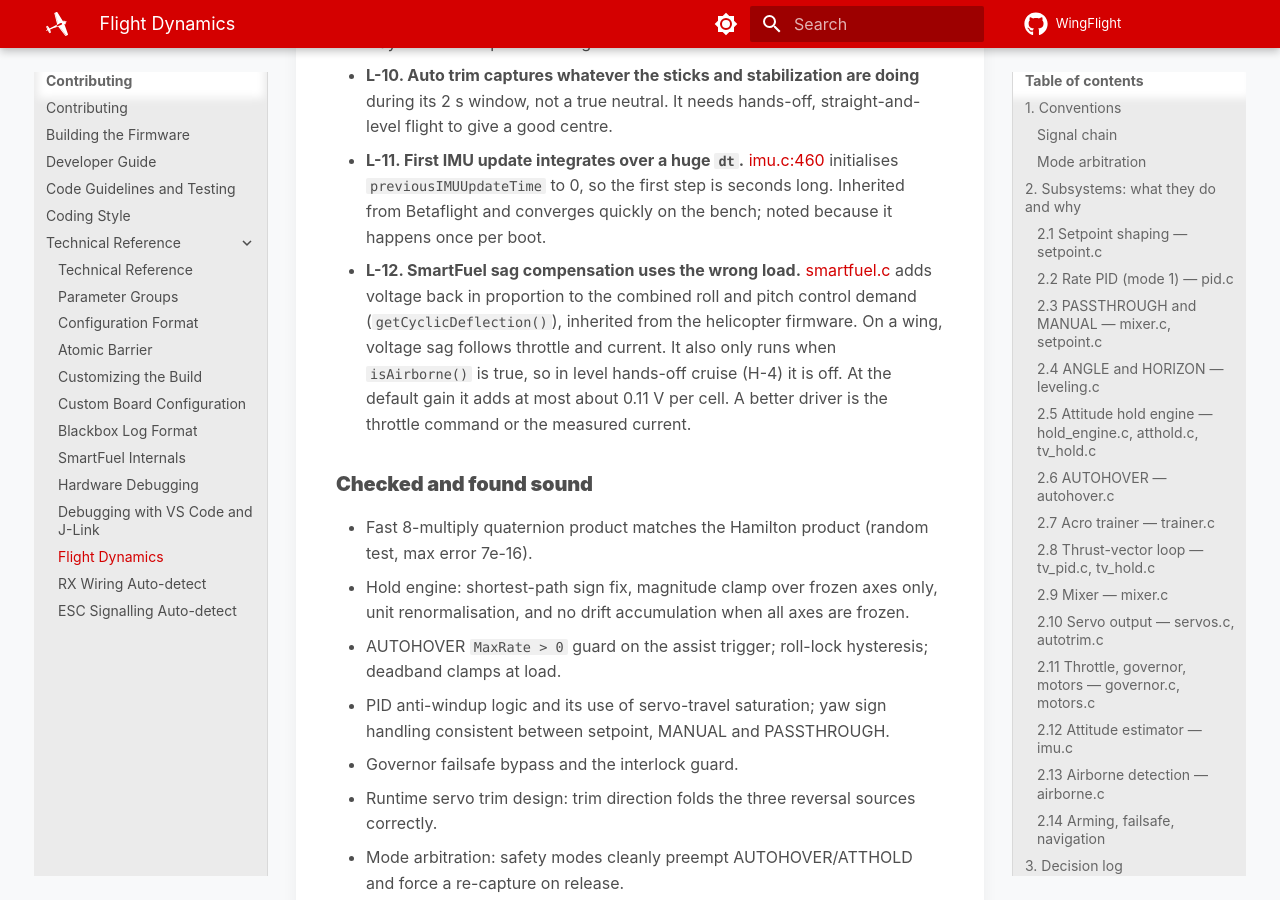
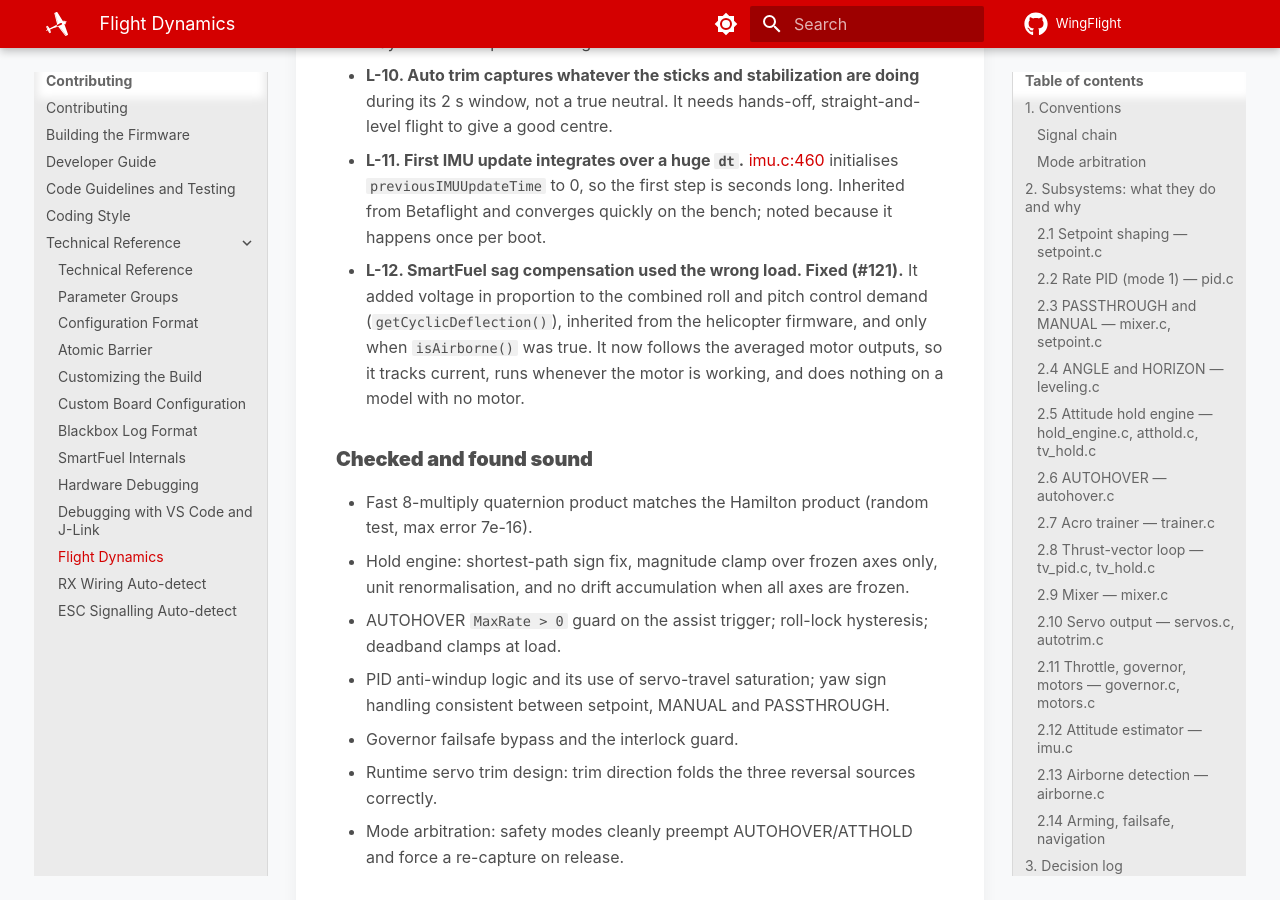
Before and after one commit to WingFlight/wingflight-docs, an MkDocs documentation site: the page built from docs/contributing/tech/flight-dynamics.md, in a window 1280 px wide and 900 px high, scrolled down 17086 px. Built offline with MkDocs 1.6.1 and Material for MkDocs 9.7.7, drawn with Linux system fonts in a browser that asks for light colours; some of the changed text lies outside the part shown.

Commit message:
Update SmartFuel sag docs for the throttle-driven compensation
Sag compensation now follows the motor outputs (wingflight-firmware#121):
rewrite the smartfuel_sag_gain description, drop the known-limitation
section, mark finding L-12 fixed, and fix three links that still pointed
at the removed firmware docs/FlightDynamics.md.

Co-Authored-By: Claude Sonnet 5 <noreply@anthropic.com>

```diff
--- a/docs/contributing/tech/flight-dynamics.md
+++ b/docs/contributing/tech/flight-dynamics.md
@@ -196,7 +196,7 @@ Mahony quaternion filter (gyro integration corrected by accelerometer, plus magn
 
 ### 2.13 Airborne detection — [airborne.c](https://github.com/WingFlight/wingflight-firmware/blob/master/src/main/flight/airborne.c)
 
-State machine: LANDED → AIRBORNE when armed and any of {peak stick > 2.5% (`rc_threshold`/1000), tilt cosine < 0.8 (≈37°), failsafe/GPS-rescue}. Back to LANDED when disarmed, or when sticks < 1.7% *and* tilt cosine > 0.9 (≈26°) *and* no failsafe. Consumers: the 25% authority scaling in leveling and the hold modes, the AUTOHOVER assist gate, SmartFuel, blackbox. Inherited from the helicopter lineage; see **H-4**.
+State machine: LANDED → AIRBORNE when armed and any of {peak stick > 2.5% (`rc_threshold`/1000), tilt cosine < 0.8 (≈37°), failsafe/GPS-rescue}. Back to LANDED when disarmed, or when sticks < 1.7% *and* tilt cosine > 0.9 (≈26°) *and* no failsafe. Consumers: the 25% authority scaling in leveling and the hold modes, the AUTOHOVER assist gate, blackbox. Inherited from the helicopter lineage; see **H-4**.
 
 ### 2.14 Arming, failsafe, navigation
 
@@ -304,7 +304,7 @@ The 25% rule was added so modes can be tested on the bench without snapping (com
 - **L-9. Hold stall re-capture is silent.** After 3 s pinned above 5° error the target ratchets to the current attitude with no beep, OSD or log flag. A genuine slow disturbance (cross-wind hover) could be walked off target this way without the pilot knowing.
 - **L-10. Auto trim captures whatever the sticks and stabilization are doing** during its 2 s window, not a true neutral. It needs hands-off, straight-and-level flight to give a good centre.
 - **L-11. First IMU update integrates over a huge `dt`.** [imu.c:460](https://github.com/WingFlight/wingflight-firmware/blob/master/src/main/flight/imu.c#L460) initialises `previousIMUUpdateTime` to 0, so the first step is seconds long. Inherited from Betaflight and converges quickly on the bench; noted because it happens once per boot.
-- **L-12. SmartFuel sag compensation uses the wrong load.** [smartfuel.c](https://github.com/WingFlight/wingflight-firmware/blob/master/src/main/sensors/smartfuel.c) adds voltage back in proportion to the combined roll and pitch control demand (`getCyclicDeflection()`), inherited from the helicopter firmware. On a wing, voltage sag follows throttle and current. It also only runs when `isAirborne()` is true, so in level hands-off cruise (H-4) it is off. At the default gain it adds at most about 0.11 V per cell. A better driver is the throttle command or the measured current.
+- **L-12. SmartFuel sag compensation used the wrong load. Fixed (#121).** It added voltage in proportion to the combined roll and pitch control demand (`getCyclicDeflection()`), inherited from the helicopter firmware, and only when `isAirborne()` was true. It now follows the averaged motor outputs, so it tracks current, runs whenever the motor is working, and does nothing on a model with no motor.
 
 ### Checked and found sound
 
```
Also changed, not shown: docs/contributing/code-guidelines.md (+1 -1 lines), docs/contributing/tech/smartfuel.md (+6 -15 lines), docs/flight-modes/gps-rth.md (+1 -1 lines).
